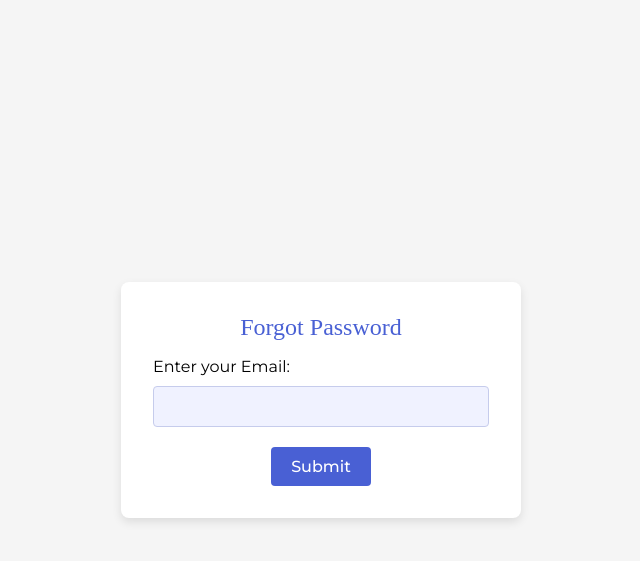
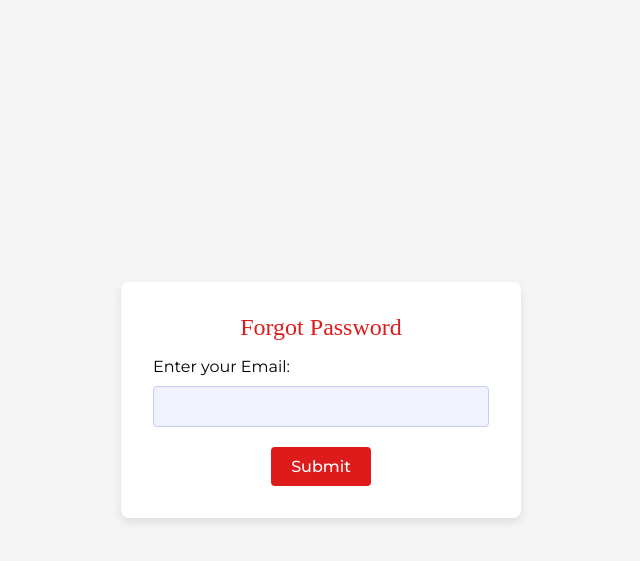
Before and after one commit to SeniyaGaje/BookStore, a PHP site: page /forgotPassword.php in a window 1280 px wide. Shown: the top 561 px of the page, without its empty margins (319-959 px from the left). Run offline with PHP 8.4, Linux system fonts and the light colour scheme; some web fonts are replaced.

Commit message:
7 commit

```diff
--- a/assets/js/validations.js
+++ b/assets/js/validations.js
@@ -16,6 +16,7 @@ const registerValidate = () => {
 
   return true;
 };
+
 
 // JavaScript for password validation and strength check
 function checkPasswordStrength() {
@@ -58,9 +59,6 @@ function checkPasswordStrength() {
       strengthText.textContent = "Weak"; // Less than three criteria met
   }
 }
-
-
-
 
 
 function validateForm() {
--- a/forgotPassword.php
+++ b/forgotPassword.php
@@ -98,7 +98,7 @@ if (isset($_POST['submit'])) {
 
         h2 {
             text-align: center;
-            color: hsl(230, 62%, 56%);
+            color: hsl(0, 78%, 49%);
             margin-bottom: 1rem;
             font-size: 24px;
         }
@@ -124,7 +124,7 @@ if (isset($_POST['submit'])) {
             padding: 10px;
             border: none;
             border-radius: 4px;
-            background-color: hsl(230, 62%, 56%);
+            background-color: hsl(0, 78%, 49%);
             color: white;
             cursor: pointer;
             font-weight: 500;
```
